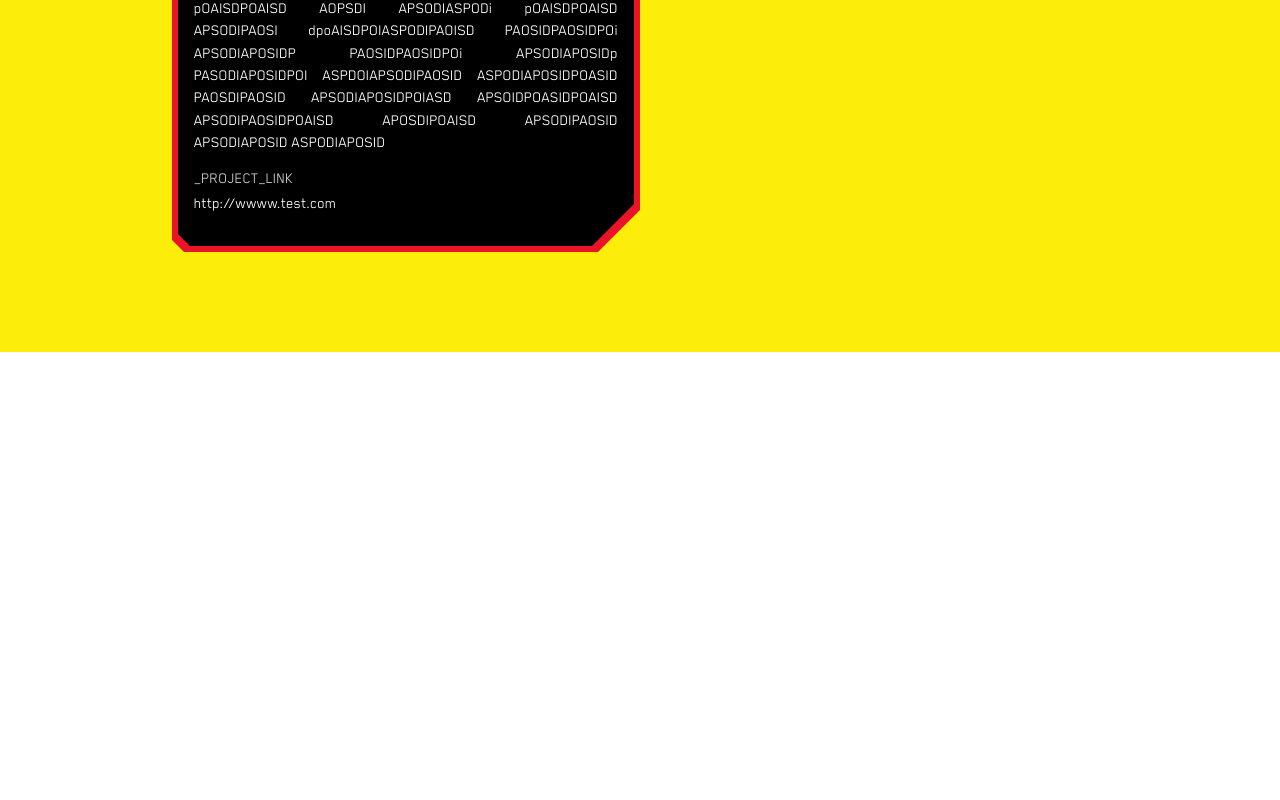
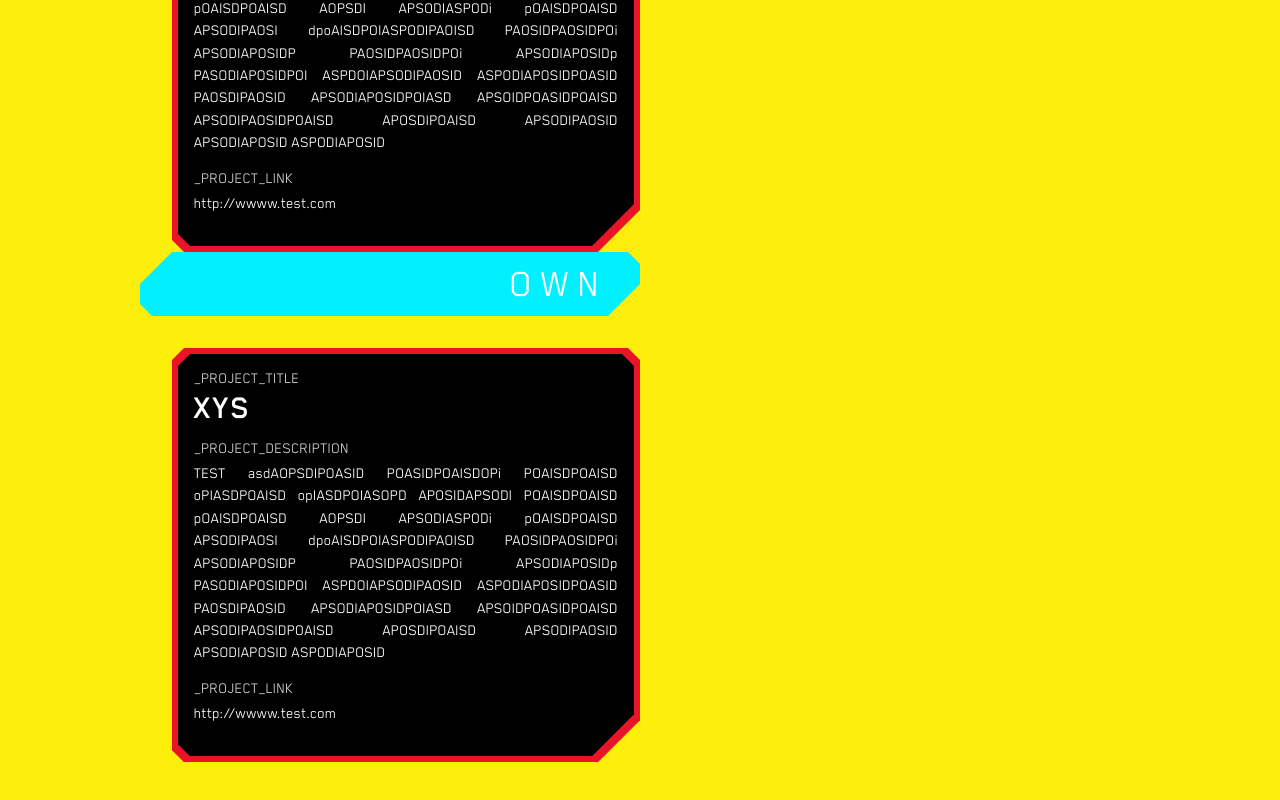
Before and after one commit to Domino731/my-world, a React (Vite) app: page / in a window 1280 px wide. Shown: the part 3284-4084 px from the top of the page. Before the commit the page ends 3636 px from the top, so only its background shows below. Built offline with nearby package versions, Linux system fonts and the light colour scheme.

Commit message:
feature - cp projects - polygon for own projects title

```diff
--- a/src/modules/cyberpunk/projects/CpProjects.tsx
+++ b/src/modules/cyberpunk/projects/CpProjects.tsx
@@ -13,6 +13,7 @@ export const CpProjects = () => {
         <Title title="PROJECTS"/>
         <SubTitle title="The most important part of being a programmer. I put my heart into it, and user experience at first place."/>
         <div className={styles.content}>
+            {/* COMMERCIAL PROJECTS */}
             <div className={styles.projectsList}>
                 <h3 className={`${styles.projectsListTitle} ${styles.projectsListTitleCommercial}`}>
                     COMMERCIAL
@@ -32,6 +33,25 @@ export const CpProjects = () => {
                     </li>)}
                 </ul>
             </div>
+
+            {/* OWN PROJECTS */}
+            <div className={styles.projectsList}>
+                <h3 className={`${styles.projectsListTitle} ${styles.projectsListTitleOwn}`}>
+                    OWN
+                </h3>
+                <ul className={`${styles.list} ${styles.projectsListCommercial}`}>
+                    {commercialProjects.map(({title, description, linkTitle}) =>                     <li className={styles.projectsListItem}>
+                        <div className={styles.projectsListItemContent}>
+                            <DataHeader title="_PROJECT_TITLE"/>
+                            <p className={`${styles.projectText} ${styles.projectTitle}`}>{title}</p>
+                            <DataHeader title="_PROJECT_DESCRIPTION"/>
+                            <p className={`${styles.projectText} ${styles.projectDescription}`}> {description}</p>
+                            <DataHeader title="_PROJECT_LINK"/>
+                            <p className={`${styles.projectText} ${styles.projectDescription}`}>{linkTitle}</p>
+                        </div>
+                    </li>)}
+                </ul>
+            </div>
         </div>
     </section>
 }
--- a/src/modules/cyberpunk/projects/styles.module.scss
+++ b/src/modules/cyberpunk/projects/styles.module.scss
@@ -33,6 +33,13 @@
   background: $red;
 }
 
+.projectsListTitleOwn {
+  clip-path: polygon(32px 0%, 0% 32px, 0% calc(100% - 12px), 12px 100%, calc(100% - 32px) 100%, 100% calc(100% - 32px), 100% 12px, calc(100% - 12px) 0%);
+  background: $light-blue;
+  text-align: right;
+  padding-right: 32px;
+}
+
 .projectsList {
   width: 50%;
   position: relative;
@@ -49,7 +56,6 @@
   justify-content: center;
   align-items: center;
   background: $red;
-//clip-path: polygon(0% 100%, calc(100% - 34px) 100%, 100% calc(100% - 34px), 100% 0%, calc(100% - 22px) 0%, 0% 0%);
   clip-path: polygon(0% calc(100% - 12px), 12px 100%, calc(100% - 42px) 100%, 100% calc(100% - 42px), 100% 12px, calc(100% - 12px) 0%, 12px 0%, 0% 12px);
   position: relative;
 }
@@ -69,6 +75,7 @@
 
 .projectTitle {
   font-size: 32px;
+  font-weight: bold;
   letter-spacing: 0.1em;
 }
 
```
